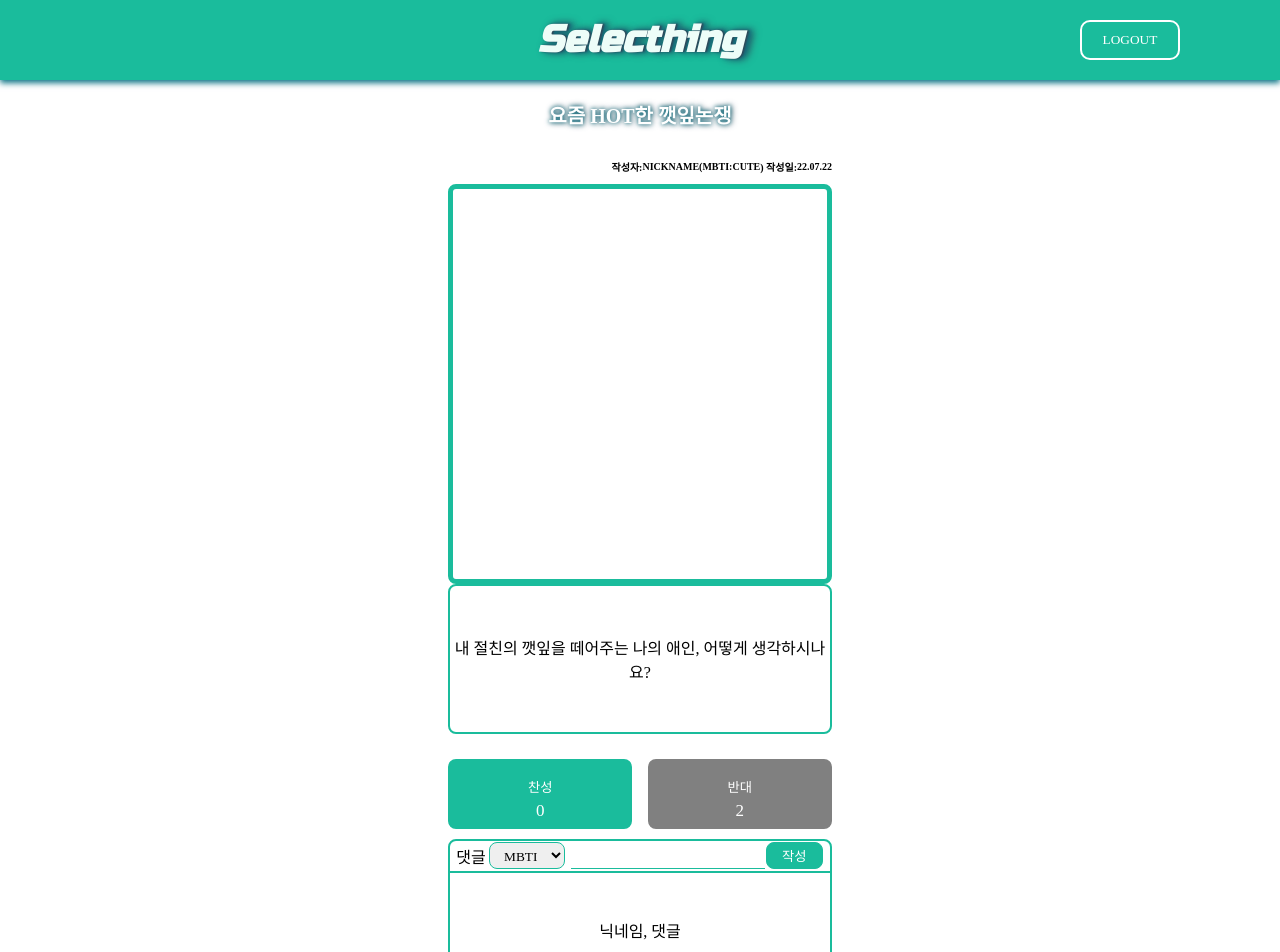
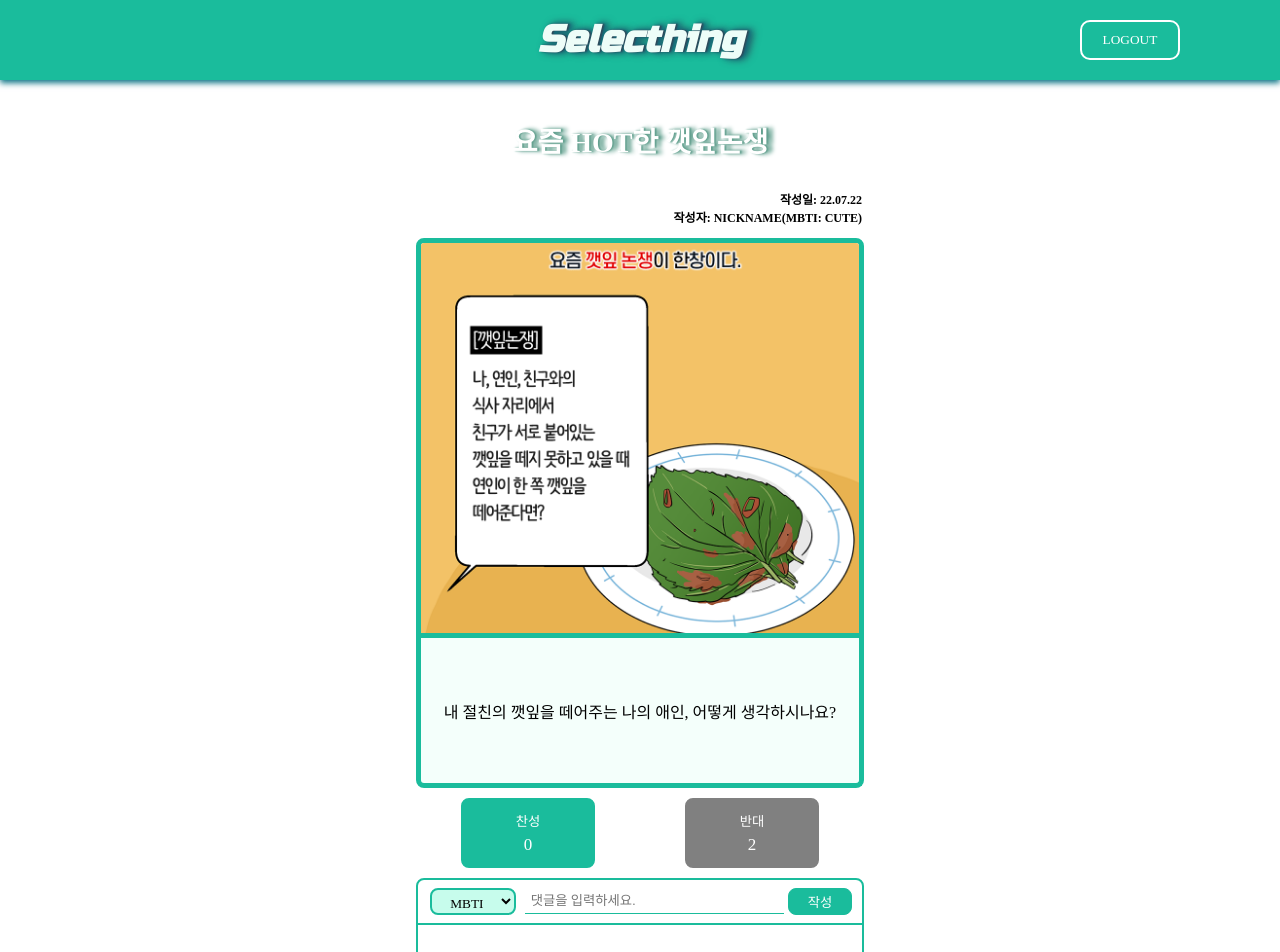
Before and after one commit to JJSEONG/React-MiniProject, a React (Create React App) app: page /boards/details/1 in a window 1280 px wide. Shown: the top 952 px of the page. Built offline with nearby package versions, Linux system fonts and the light colour scheme; a web font is replaced by a local one.

Commit message:
Detail 페이지 수정

```diff
--- a/src/components/AddPost.js
+++ b/src/components/AddPost.js
@@ -70,7 +70,7 @@ const AddPost = () => {
 }
 
 const MainWrap = styled.div`
-  width: 30%;
+  width: 35%;
   height: 100%;
   margin: 0 auto;
 `
--- a/src/components/Detail.js
+++ b/src/components/Detail.js
@@ -2,6 +2,7 @@ import React from 'react'
 import styled from 'styled-components'
 import Header from './elements/Header'
 import { useParams,useNavigate } from 'react-router-dom'
+import Logo from '../깻잎논쟁.png'
 
 const Detail = () => {
 
@@ -15,24 +16,38 @@ const Detail = () => {
     <div>
       <Header />
       <MainWrap>
-        <SubTitle><h2>요즘 HOT한 깻잎논쟁</h2></SubTitle>
-        <WriteInfo>작성자: <div> NICKNAME</div> (MBTI: <div>CUTE</div>) 작성일:<div>22.07.22</div></WriteInfo>
-        <PreView></PreView>
+        <SubTitle>
+          요즘 HOT한 깻잎논쟁
+        </SubTitle>
+        <WriteInfo>
+          <div>작성일: 22.07.22</div>
+          <div>작성자: NICKNAME(MBTI: CUTE)</div>
+        </WriteInfo>
+        <PreView>
+          <img src={Logo} alt="" />
+        </PreView>
         <Desc>
           <div>내 절친의 깻잎을 떼어주는 나의 애인, 어떻게 생각하시나요?</div>
         </Desc>
 
         <BtnWrap>
-          <AgreeButton>찬성
-            <p style={{fontSize: "17px"}} >0</p></AgreeButton>
+          <AgreeButton onClick={() => {
+            window.alert("[찬성] 역시 그럴줄 알았어요 !")
+          }}>찬성
+            <p style={{fontSize: "17px"}} >0</p>
+          </AgreeButton>
 
-          <OppositionButton >반대<p style={{fontSize: "17px"}}>2</p></OppositionButton>
+          <OppositionButton onClick={() => {
+            window.alert("[반대] 정녕 내가 싫으시오 ?")
+          }}>반대
+            <p style={{fontSize: "17px"}}>2</p>
+          </OppositionButton>
 
         </BtnWrap>
 
         <DescReply>
             <ReplyWriteBox>
-              <div>댓글</div>
+              {/* <div>댓글</div> */}
               <SelectBtn defaultValue="default" id="mbti" name="mbti">
                 <option value="default" disabled>MBTI</option>
                 <option value="ISTJ">ISTJ </option>
@@ -52,7 +67,7 @@ const Detail = () => {
                 <option value="ENFJ">ENFJ </option>
                 <option value="ENTJ">ENTJ </option>
               </SelectBtn>
-            <ReplyInputBox></ReplyInputBox>
+            <ReplyInputBox type="text" placeholder='댓글을 입력하세요.'></ReplyInputBox>
             <ReplyBtn>작성</ReplyBtn>
 
             </ReplyWriteBox>
@@ -70,40 +85,34 @@ const Detail = () => {
 }
 
 const MainWrap = styled.div`
-  width: 30%;
+  width: 35%;
   height: 100%;
   margin: 0 auto;
 `
 
-const SubTitle = styled.div`
-  margin: 100px auto 30px;
-  font-family: 'Russo One',sans-serif;
+const SubTitle = styled.h2`
+  margin: 120px auto 30px;
   font-size: 28px;
   /* font-style: italic; */
-  color: #E9FEF7;
-  text-shadow:
-    2px 0 4px #1ABC9C,
-    6px 0 4px #5D9D8B;
-  h2 {
-    font-size: 20px;
-    margin: 0;
-    border-radius: 10px;
   color: white;
   text-shadow:
-      0px 0 4px #0C7586,
-      1px 0 6px #2F4858;
+    2px 0 2px #5D9D8B,
+    6px 0 4px #5D9D8B;
   box-sizing: border-box;
   transition: 0.6s;
-  }
 `
 
 const WriteInfo =styled.h3`
-  font-size: 10px;
+  font-size: 12px;
   text-align: right;
   display: flex;
+  flex-direction: column;
   justify-content: flex-end;
-  align-items: center;
+  align-items: flex-end;
   /* float: right; */
+  div {
+    margin: 0 2px;
+  }
 `;
 
 
@@ -111,20 +120,31 @@ const PreView = styled.div`
   width: 100%;
   height: 400px;
   margin: 0 auto;
-  border-radius: 8px;
+  border-radius: 8px 8px 0 0;
   border: 5px solid #1ABC9C;
   box-sizing: border-box;
+  display: flex;
+  justify-content: center;
+  align-items: center;
+  overflow: hidden;
+  img {
+    width: 100%;
+    height: 100%;
+    object-fit: cover;
+  }
 `
 const Desc = styled.div`
   width: 100%;
   height: 150px;
   display: flex;
-  justify-content: space-between;
+  justify-content: center;
   align-items: center;
-  margin: 0 auto 25px;
+  margin: 0 auto;
   box-sizing: border-box;
-  border: 2px solid #1ABC9C;
-  border-radius: 8px;
+  border: 5px solid #1ABC9C;
+  border-top: none;
+  border-radius: 0 0 8px 8px;
+  background-color: rgba(199, 252, 236, 0.2);
 `
 
 const DescReply = styled.div`
@@ -142,9 +162,10 @@ const DescReply = styled.div`
 
 const ReplyWriteBox = styled.div`
   width: 100%;
-  height: 40px;
+  height: 50px;
   display: flex;
-  justify-content: center;
+  justify-content: space-evenly;
+  padding: 6px;
   align-items: center;
   box-sizing: border-box;
   border-bottom: 2px solid #1ABC9C;
@@ -154,7 +175,8 @@ const ReplyWriteBox = styled.div`
 const SelectBtn = styled.select`
   width: 20%;
   height: 90%;
-  border: 1.5px solid #1ABC9C;
+  background-color: #C7FCEC;
+  border: 2px solid #1ABC9C;
   border-radius: 8px;
   margin: auto 3px;
   padding: 5px;
@@ -167,15 +189,16 @@ const SelectBtn = styled.select`
 `
 
 const ReplyInputBox = styled.input`
-    width:50%;
+    width: 60%;
     height: 80%;
     /* background-color: #1ABC9C; */
-    color: white;
+    color: black;
+    border: none;
     border-bottom: 1.5px solid #1ABC9C;
-    border-top :none;
-    border-right :none;
-    border-left :none;
     margin-left: 3px;
+    padding: 0 6px;
+    box-sizing: border-box;
+    outline: none;
 `;
 
 const ReplyBtn = styled.button`
@@ -197,27 +220,30 @@ const ReplyBox = styled.div`
   align-items: center;
   box-sizing: border-box;
   /* border: 2px solid black; */
-
 `
 
 const BtnWrap = styled.div`
   width: 100%;
   height: 70px;
   display: flex;
-  justify-content: space-between;
+  justify-content: space-around;
   align-items: center;
   margin: 10px 0 10px;
-
   button {
-    width: 48%;
+    width: 30%;
     height: 100%;
+    display: flex;
+    flex-direction: column;
+    justify-content: center;
+    align-items: center;
     border-radius: 8px;
+    padding: 0;
     outline: none;
     cursor: pointer;
     transition: 0.5s;
   }
   p{
-    margin:5px auto;
+    margin: 5px auto 0;
   }
 `
 
@@ -229,7 +255,6 @@ const AgreeButton =styled.button`
     color: white;
     &:hover{
     background-color: transparent;
-    border: 2px solid #1ABC9C;
     color: #1ABC9C;
     }
 `;
@@ -241,7 +266,6 @@ background-color: gray;
     color: white;
     &:hover{
     background-color: transparent;
-    border: 2px solid gray;
     color: gray;
     }
 `;
@@ -254,6 +278,7 @@ const BackButton = styled.button`
     background-color: transparent;
     color: #1ABC9C;
     border: 2px solid #1ABC9C;
+    cursor: pointer;
     &:hover{
       background-color: #1ABC9C;
     color: white;
```
Lines whose indentation alone changed are shown as unchanged.
